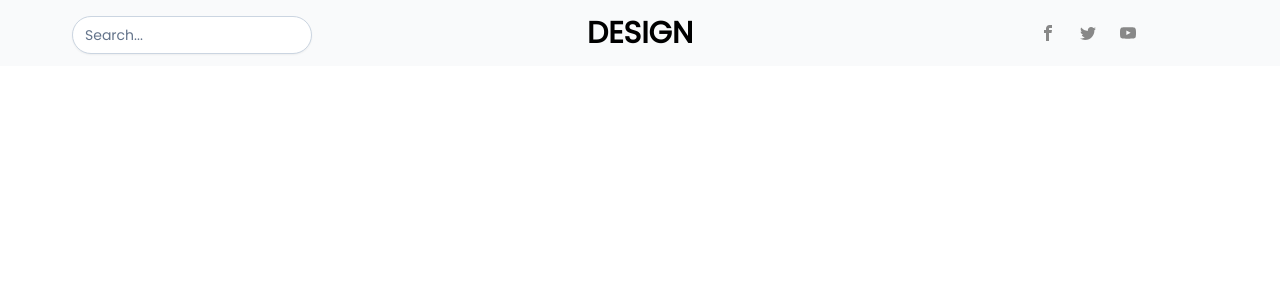
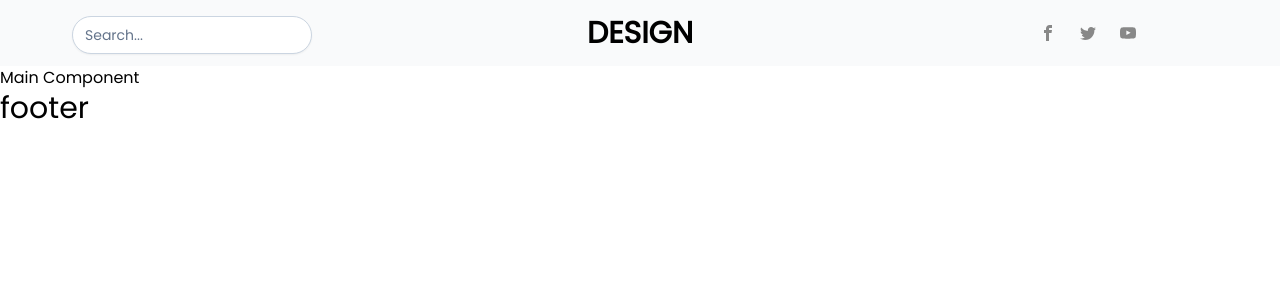
Before and after one commit to taesung1993/next-blog, a Next.js app: page / in a window 1280 px wide. Shown: the top 300 px of the page. Built offline with nearby package versions, Linux system fonts and the light colour scheme.

Commit message:
create layout

```diff
--- /dev/null
+++ b/components/footer.js
@@ -0,0 +1,7 @@
+export default function footer() {
+  return (
+    <div className="text-3xl">
+      footer
+    </div>
+  )
+}
--- /dev/null
+++ b/layout/format.js
@@ -0,0 +1,17 @@
+import Header from '../components/header';
+import Footer from '../components/footer';
+import Head from 'next/head';
+
+export default function format({children}) {
+  return (
+    <>
+      <Head>
+        <title>Blog</title>
+      </Head>
+
+      <Header/>
+      <main>{children}</main>
+      <Footer/>
+    </>
+  )
+}
--- a/pages/index.js
+++ b/pages/index.js
@@ -1,12 +1,9 @@
-import Head from 'next/head'
-import Image from 'next/image'
-import styles from '../styles/Home.module.css'
-import Header from '../components/header';
+import Format from '../layout/format';
 
 export default function Home() {
   return (
-    <div>
-      <Header/>
-    </div>
+    <Format>
+      <h1>Main Component</h1>
+    </Format>
   )
 }
```
